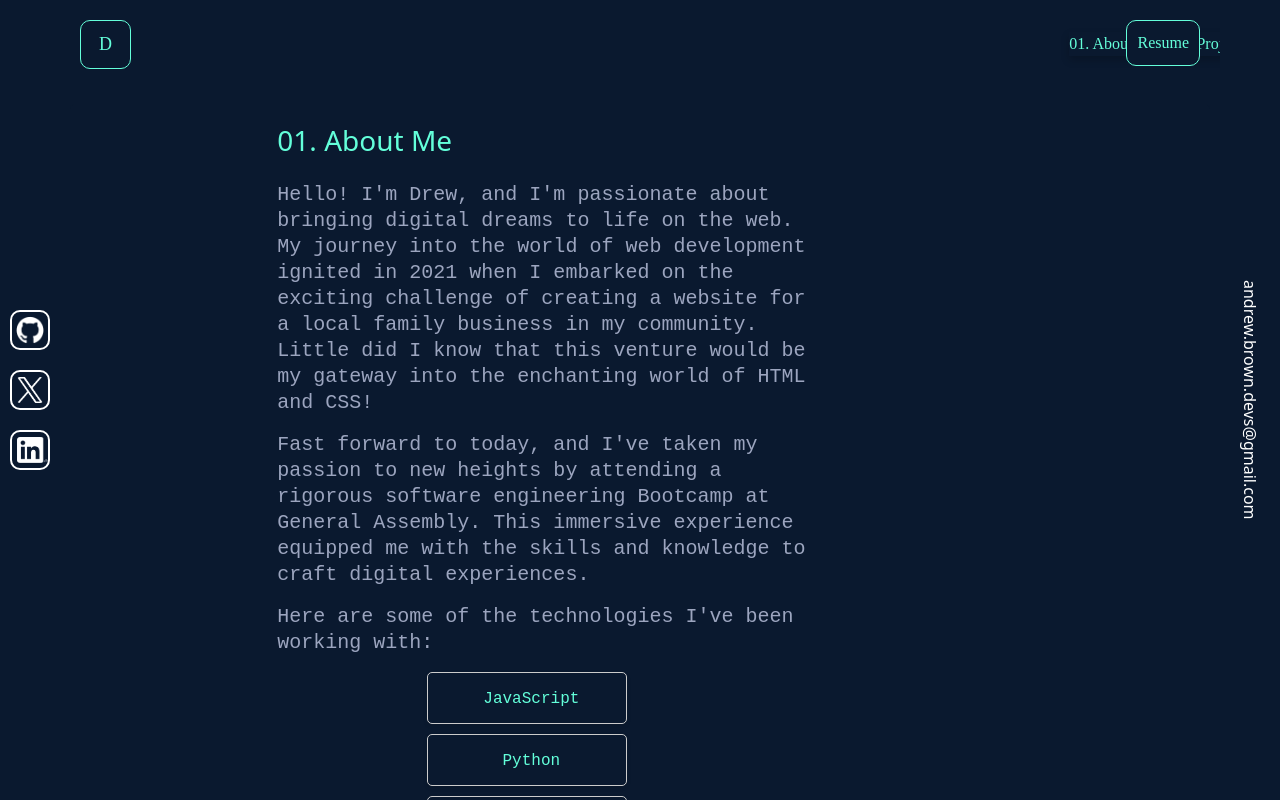
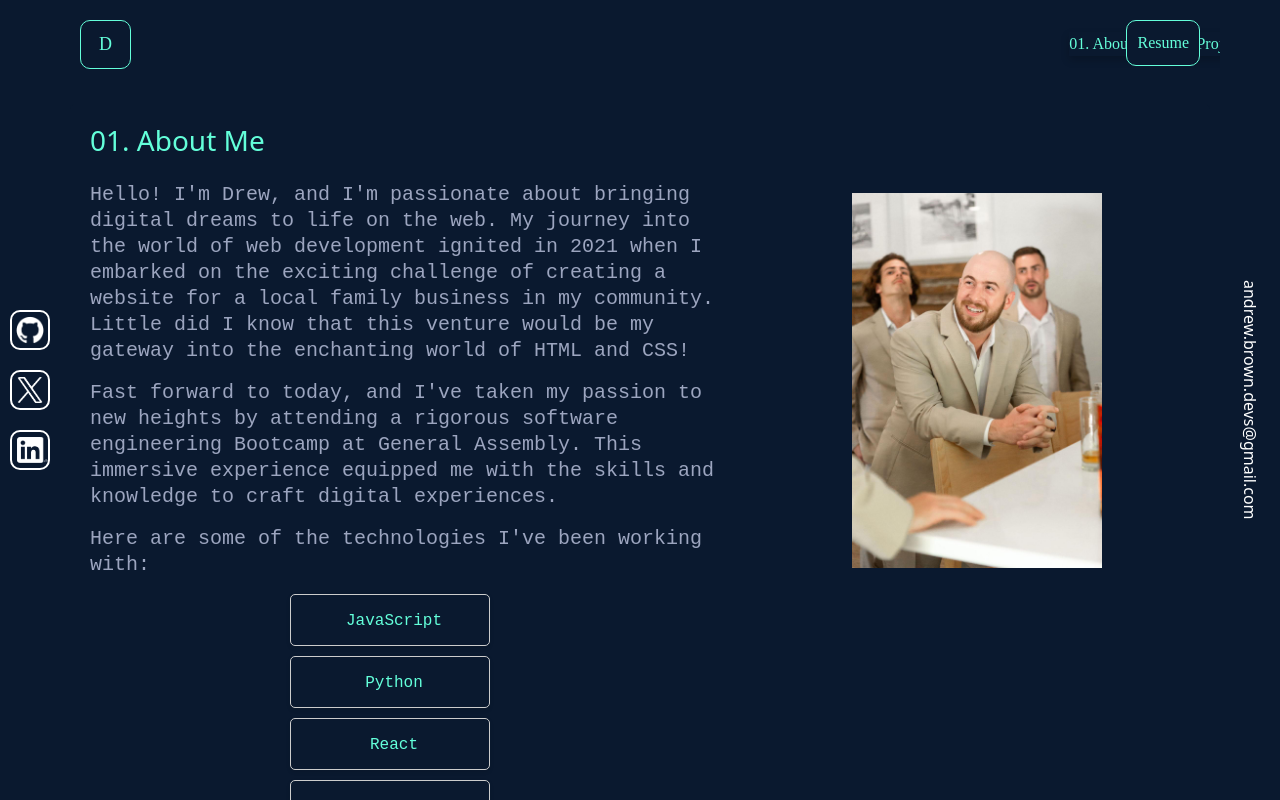
Before and after one commit to drewkybrown/portfolio, a React (Vite) app: page /about in a window 1280 px wide. Shown: the top 800 px of the page. Built offline with nearby package versions, Linux system fonts and the light colour scheme; a small style sheet from the web is missing.

Commit message:
add profile picture to about page

```diff
--- a/src/pages/About.jsx
+++ b/src/pages/About.jsx
@@ -30,11 +30,11 @@ function About() {
   const loaded = () => (
     <div className="about-container container mt-5 custom-about-container">
       <div className="row justify-content-center">
-        <div className="main-about-container col-lg-8">
+        {/* Bio Column */}
+        <div className="col-lg-6">
           <h2 className="mb-4 custom-heading">{about.name}</h2>
           {about.bio.map((text, index) => {
             if (text.startsWith("-")) {
-              // Render technology items in separate boxes
               return (
                 <div key={index} className="technology-box">
                   <i className="bi bi-check-circle-fill text-primary me-2 custom-icon"></i>
@@ -42,7 +42,6 @@ function About() {
                 </div>
               );
             } else {
-              // Render other bio text as paragraphs
               return (
                 <p key={index} className="mb-3 custom-paragraph">
                   {text}
@@ -50,6 +49,14 @@ function About() {
               );
             }
           })}
+        </div>
+        {/* Image Column */}
+        <div className="profile-box col-lg-6 d-flex align-items-center">
+          <img
+            src="/IMG_2226.JPG"
+            alt="Your Name"
+            className="profile-pic img-fluid"
+          />
         </div>
       </div>
     </div>
--- a/src/styles/pages.css
+++ b/src/styles/pages.css
@@ -48,9 +48,8 @@
   line-height: 26px !important;
 
   text-align: left;
-  margin-left: auto;
-  margin-right: auto;
-  width: 75%;
+
+  width: 120%;
   line-height: 1.5;
   margin-left: 0;
   padding-left: 0;
@@ -60,6 +59,8 @@
 
 .main-about-container {
   display: border-box;
+  width: 600px;
+  margin-right: 300px;
 }
 
 /* Container styles for About me */
@@ -84,10 +85,18 @@
   margin-bottom: 10px;
   border-radius: 5px;
   max-width: 200px;
-  margin-left: 150px; /* Centers the box */
+  margin-left: 200px; /* Centers the box */
   margin-right: auto;
   box-shadow: 0 2px 4px rgba(0, 0, 0, 0.1); /* Optional: Adds shadow */
   color: #63ffda;
+}
+
+/* Styles for Profile Picture */
+.profile-pic {
+  width: 250px;
+  height: auto;
+  margin-bottom: 500px;
+  margin-left: 200px;
 }
 
 /* Styles for other parts of the bio */
```
Also changed, not shown: public/IMG_2226.JPG (added).
